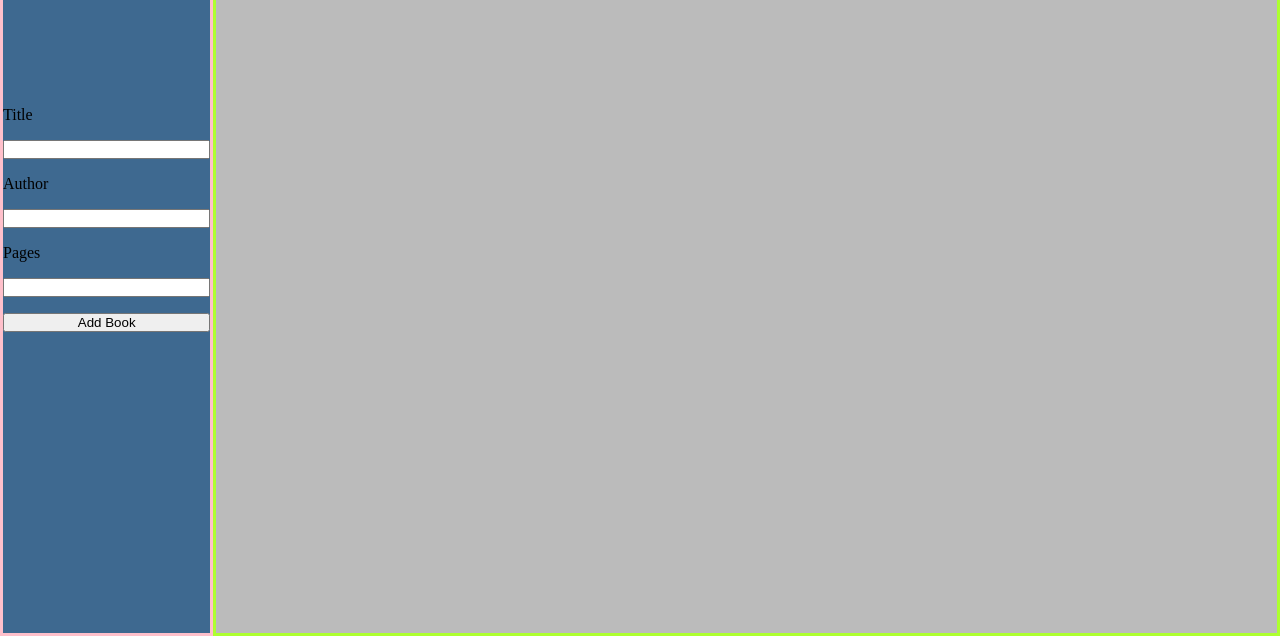
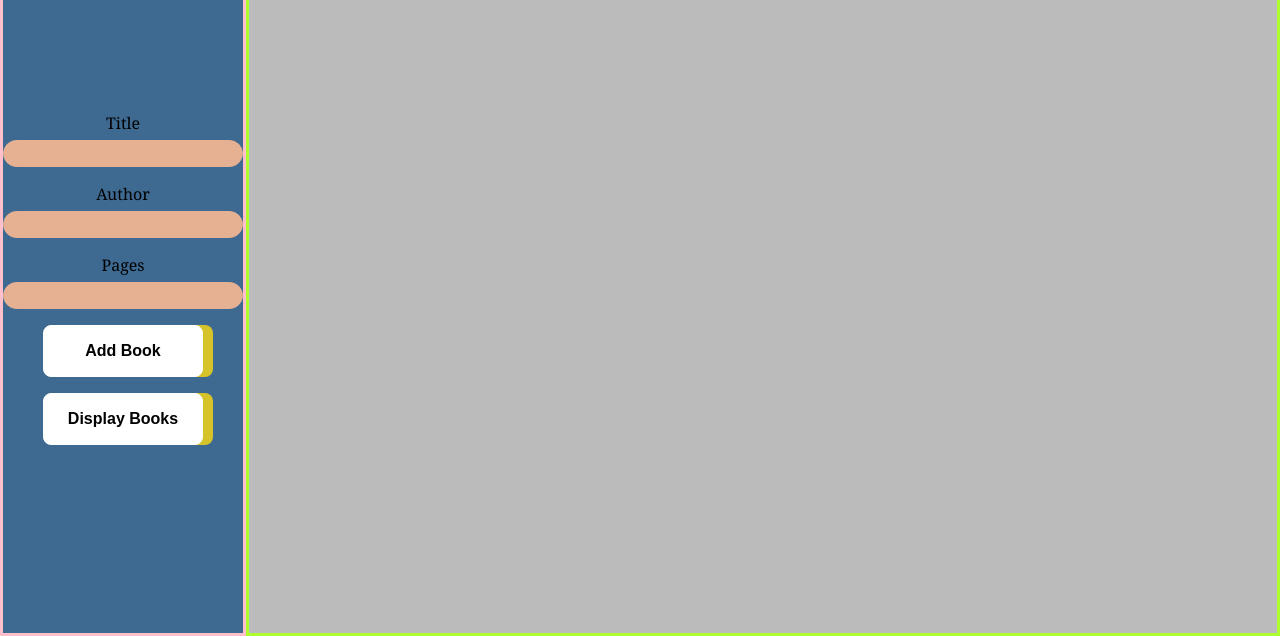
Before and after one commit to Stiliyan97/Library, a plain HTML site: page index.html in a window 1280 px wide. Shown: the part 164-800 px from the top of the page. Drawn offline with Linux system fonts and the light colour scheme.

Commit message:
Add style to the add book panel

```diff
--- a/index.html
+++ b/index.html
@@ -3,8 +3,11 @@
 <head>
     <meta charset="UTF-8">
     <meta name="viewport" content="width=device-width, initial-scale=1.0">
+    <link rel="preconnect" href="https://fonts.googleapis.com">
+    <link rel="preconnect" href="https://fonts.gstatic.com" crossorigin>
+    <link href="https://fonts.googleapis.com/css2?family=Noto+Serif:ital,wght@0,100..900;1,100..900&family=Roboto:ital,wght@0,100..900;1,100..900&display=swap" rel="stylesheet">
     <link rel="stylesheet" href="./style.css">
-    <script src="./script.js"></script>
+    <script src="./script.js" defer></script>
     <title>Library</title>
 </head>
 <body>
@@ -16,13 +19,14 @@
         <div class="add-book-panel">
             <h2>Add Book</h2>
             <form action="" class="add-book-form">
-                <label for="book_title">Title</label>
-                <input type="text" id="book_title">
-                <label for="book_author">Author</label>
-                <input type="text" id="book_author">
-                <label for="book_pages">Pages</label>
-                <input type="number" id="book_pages">
+                <label for="book-title">Title</label>
+                <input type="text" id="book-title">
+                <label for="book-author">Author</label>
+                <input type="text" id="book-author">
+                <label for="book-pages">Pages</label>
+                <input type="number" id="book-pages">
                 <button>Add Book</button>
+                <button>Display Books</button>
             </form>
         </div>
         <div class="book-display">
--- a/script.js
+++ b/script.js
@@ -0,0 +1,16 @@
+const myLibrary = [];
+
+function Book (title, author, pages) {
+    this.title = title;
+    this.author = author;
+    this.pages = pages
+}
+
+const bookTitleInput = document.getElementById("book-title");
+
+const bookTitle = bookTitleInput.input;
+
+console.log(bookTitle);
+function addBookToLibrary() {
+
+}
--- a/style.css
+++ b/style.css
@@ -4,6 +4,10 @@
     margin: 0;
     padding: 0;
     box-sizing: border-box;
+}
+
+body {
+    font-family: "Noto Serif", serif;
 }
 
 
@@ -40,8 +44,37 @@
 .add-book-form {
     display: flex;
     flex-direction: column;
-    gap: 1rem;
+    align-items: center;
 }
+
+.add-book-form > input,
+.add-book-form > button {
+    margin-bottom: 1rem;
+}
+
+.add-book-form > input {
+    width: 15rem;
+    padding: 0.3rem;
+    background-color: #E6B093;
+    border: 1px solid #E6B093;
+    border-radius: 5rem;
+}
+
+.add-book-form > label {
+    margin-bottom: 0.4rem;
+}
+
+.add-book-form > button {
+    border: 1px solid white;
+    background-color: white;
+    box-shadow: 10px 0px 0px 0px #D6C229;;
+    border-radius: 0.5rem;
+    width: 10rem;
+    padding: 1rem;
+    font-weight: 800;
+    font-size: 1rem;
+}
+
 
 .book-display {
     border: 3px solid greenyellow;
```
